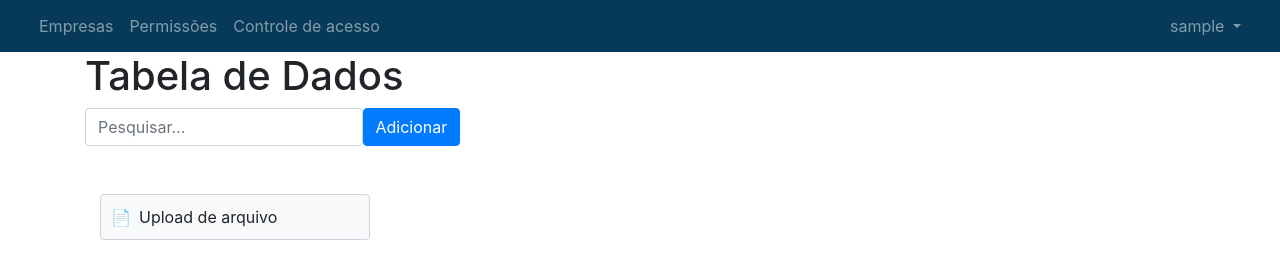
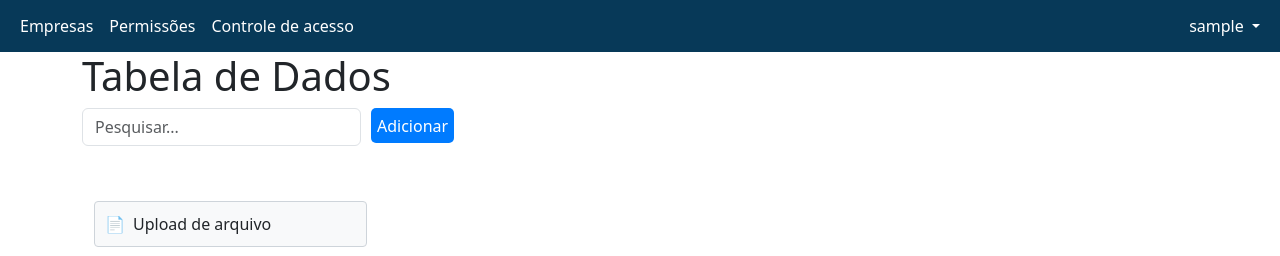
Before and after one commit to SergioTanakaAtos/Processo_de_Escalonamento, a Django app: page /init/ in a window 1280 px wide. Shown: the top 256 px of the page. Run offline with Django 5.2, Linux system fonts and the light colour scheme; the visitor is signed in with stand-in values (Sample User, id 1); parts of the project's set-up code (start-up, migrations or seed data) failed here and were passed over; some libraries are stand-ins or nearby versions.

Commit message:
Fiz alterações na navbar e em alguns botões

```diff
--- a/escalation/templates/escalation/initial_page.html
+++ b/escalation/templates/escalation/initial_page.html
@@ -75,6 +75,14 @@
       margin-bottom: 10px;
   }
 }
+
+.btnAdd{
+  margin-bottom: 10px;
+  border-radius: 5px;
+  border: none;
+  height: 35px;
+  margin-left: 10px;
+}
 </style>
 {% endblock style%}
 {% block content %}
@@ -83,7 +91,7 @@
   <div class="d-flex mb-3">
     <input type="text" id="searchInput" class="form-control w-25" placeholder="Pesquisar..." >
     {% if user.is_superuser or user.is_staff %}
-      <button id="addButton" class="btn btn-primary">Adicionar</button>
+      <button id="addButton" class="btnAdd btn-primary">Adicionar</button>
     {% endif %}
   </div>
 
--- a/permissions/views.py
+++ b/permissions/views.py
@@ -81,5 +81,5 @@
 
     permission.save()
     user_group.save()
-    messages.success(request, f'Permissão {msg_success} como sucesso')
+    messages.success(request, f'Permissão {msg_success} com sucesso')
     return redirect('permissions')
--- a/templates/partial/_nav.html
+++ b/templates/partial/_nav.html
@@ -1,5 +1,22 @@
+{% load static %}
+{% block style %}
+<style>
+    .navbar-custom {
+        width: 100%;
+        z-index: 1000;
+        padding: 10px 0;
+        justify-content: center;
+    }
 
-
+    .navbar-custom .navbar-nav .nav-link {
+        color: #fff;
+        padding: 10px 10px;
+        background-color: #073958;
+        justify-content: center;
+    }
+</style>
+{% endblock style%}
+<link href="https://cdn.jsdelivr.net/npm/bootstrap@5.3.3/dist/css/bootstrap.min.css" rel="stylesheet" integrity="sha384-QWTKZyjpPEjISv5WaRU9OFeRpok6YctnYmDr5pNlyT2bRjXh0JMhjY6hW+ALEwIH" crossorigin="anonymous">
 <nav class="navbar navbar-expand-lg navbar-dark navbar-custom">
     <div class="container-fluid">
 
@@ -10,40 +27,39 @@
 
         <!-- Itens da Navbar -->
         <div class="collapse navbar-collapse" id="navbarNav">
-            <ul class="navbar-nav ms-auto">
+            <ul class="navbar-nav me-auto">
                 {% if user.is_authenticated %}
                     <li class="nav-item">
                         <a class="nav-link" href="{% url 'initial_page' %}">Empresas</a>
                     </li>
-                {%endif%}
+                {% endif %}
                 {% if user.is_superuser %}
                     <li class="nav-item">
                         <a class="nav-link" href="{% url 'permissions' %}">Permissões</a>
                     </li>
                     <li class="nav-item">
-                        <a class="nav-link" href="{% url "management" %}">Controle de acesso</a>
-                    </li>
-                {% endif %}
-            </ul>
-            <ul class="navbar-nav ml-auto">
-                {% if user.is_authenticated %}
-                    <li class="nav-item dropdown" id="userDropdown">
-                        <a class="nav-link dropdown-toggle" href="#" id="userDropdownLink" role="button">
-                            {{ user }}
-                        </a>
-                        <div class="dropdown-menu" aria-labelledby="userDropdownLink">
-                            <a class="dropdown-item" href="{% url 'logout' %}">Sair</a>
-                        </div>
+                        <a class="nav-link" href="{% url 'management' %}">Controle de acesso</a>
                     </li>
                 {% endif %}
             </ul>
 
-
+            <ul class="navbar-nav ms-auto">
+                {% if user.is_authenticated %}
+                    <li class="nav-item dropdown">
+                        <a class="nav-link dropdown-toggle" href="#" id="userDropdownLink" role="button" data-bs-toggle="dropdown" aria-expanded="false">
+                            {{ user }}
+                        </a>
+                        <ul class="dropdown-menu dropdown-menu-end" aria-labelledby="userDropdownLink">
+                            <li><a class="dropdown-item" href="{% url 'logout' %}">Sair</a></li>
+                        </ul>
+                    </li>
+                {% endif %}
+            </ul>
 
         </div>
     </div>
 </nav>
-
+<script src="https://cdn.jsdelivr.net/npm/bootstrap@5.3.3/dist/js/bootstrap.bundle.min.js" integrity="sha384-YvpcrYf0tY3lHB60NNkmXc5s9fDVZLESaAA55NDzOxhy9GkcIdslK1eN7N6jIeHz" crossorigin="anonymous"></script>
 <script>
     document.addEventListener("DOMContentLoaded", function() {
         var navbarToggle = document.querySelector(".navbar-toggler");
@@ -51,8 +67,10 @@
         navbarToggle.addEventListener("click", function() {
             var isExpanded = navbarToggle.getAttribute("aria-expanded") === "true";
 
-            navbarToggle.setAttribute("aria-expanded", !isExpanded);
-            navbarToggle.classList.toggle("collapsed");
+            navbarToggle.setAttribute("aria-expanded", String(!isExpanded));
+
+            var navbarNav = document.querySelector("#navbarNav");
+            navbarNav.classList.toggle("show");
         });
     });
 </script>
--- a/users/templates/users/management.html
+++ b/users/templates/users/management.html
@@ -13,6 +13,7 @@
       justify-content: center;
       align-items: center;
       transition: height 0.3s;
+      border-radius: 5px;
     }
 
     .container-user {
@@ -36,7 +37,6 @@
     .btn-fechar:hover {
       background-color: #055070;
     }
-
   </style>
 {% endblock %}
 
@@ -80,7 +80,7 @@
           <ul class="list-group" id="groups"></ul>
         </div>
         <div class="modal-footer">
-          <button type="button" class="btn btn-primary" data-dismiss="modal">Fechar</button>
+          <button type="button" class="btn btn-primary btn-danger" data-dismiss="modal">Fechar</button>
           <button type="button" class="btn btn-primary" onclick="updatePermissions()" data-dismiss="modal">Salvar</button>
         </div>
       </div>
```
Also changed, not shown: permissions/templates/permission.html (+8 -0 lines), static/assets/icon-profile.png (added).
